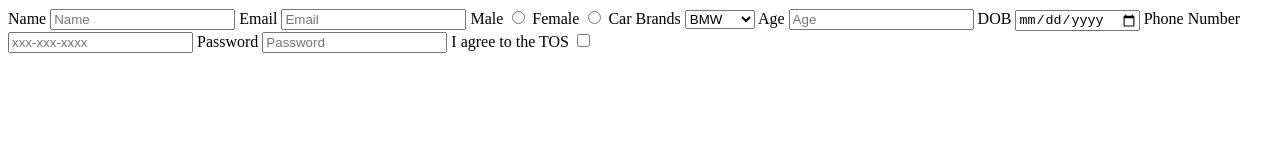
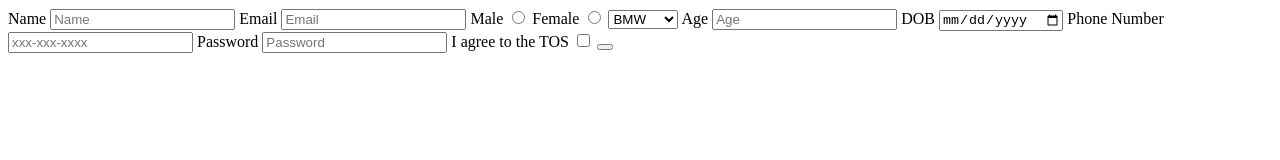
Before and after one commit to acciojob/signup-form-car-anuragtiwari-up57, a website: page main.html in a window 1280 px wide. Drawn offline with Linux system fonts and the light colour scheme.

Commit message:
created a submission

```diff
--- a/main.html
+++ b/main.html
@@ -7,16 +7,18 @@
 </head>
 
 <body>
-	<form>
+	<form method="post">
 		<label for="name">Name</label>
 		<input type="text" id="name" placeholder="Name" required></>
 		<label for="email">Email</label>
 		<input type="email" id="email" placeholder="Email" required></>
+
 		<label for="gender_m">Male</label>
 		<input type="radio" id="gender_m" name="gender" required>
 		<label for="gender_f">Female</label>
 		<input type="radio" id="gender_f" name="gender" required>
-		<label for="car">Car Brands</label>
+
+
 		<select placeholder="--Please choose an option--" id="car" required>
 			<option>BMW</option>
 			<option>SAFARI</option>
@@ -32,7 +34,9 @@
 		<input type="password" id="password" placeholder="Password" required>
 		<label for="tos">I agree to the TOS</label>
 		<input type="checkbox" id="tos" required>
+		<button type="submit">
 	</form>
+
 	<!-- the entire body must be written by student -->
     <script type="text/javascript" src="./script.js">
 </script>
```
